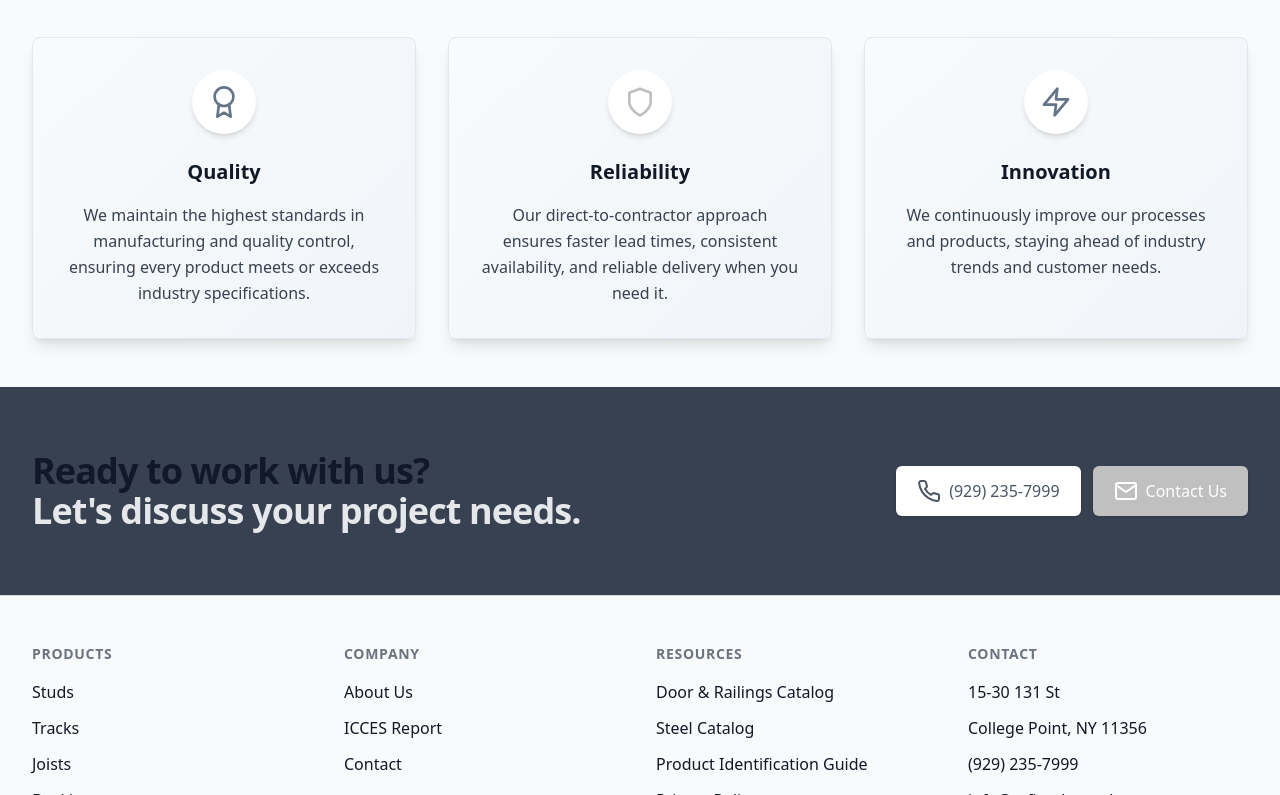
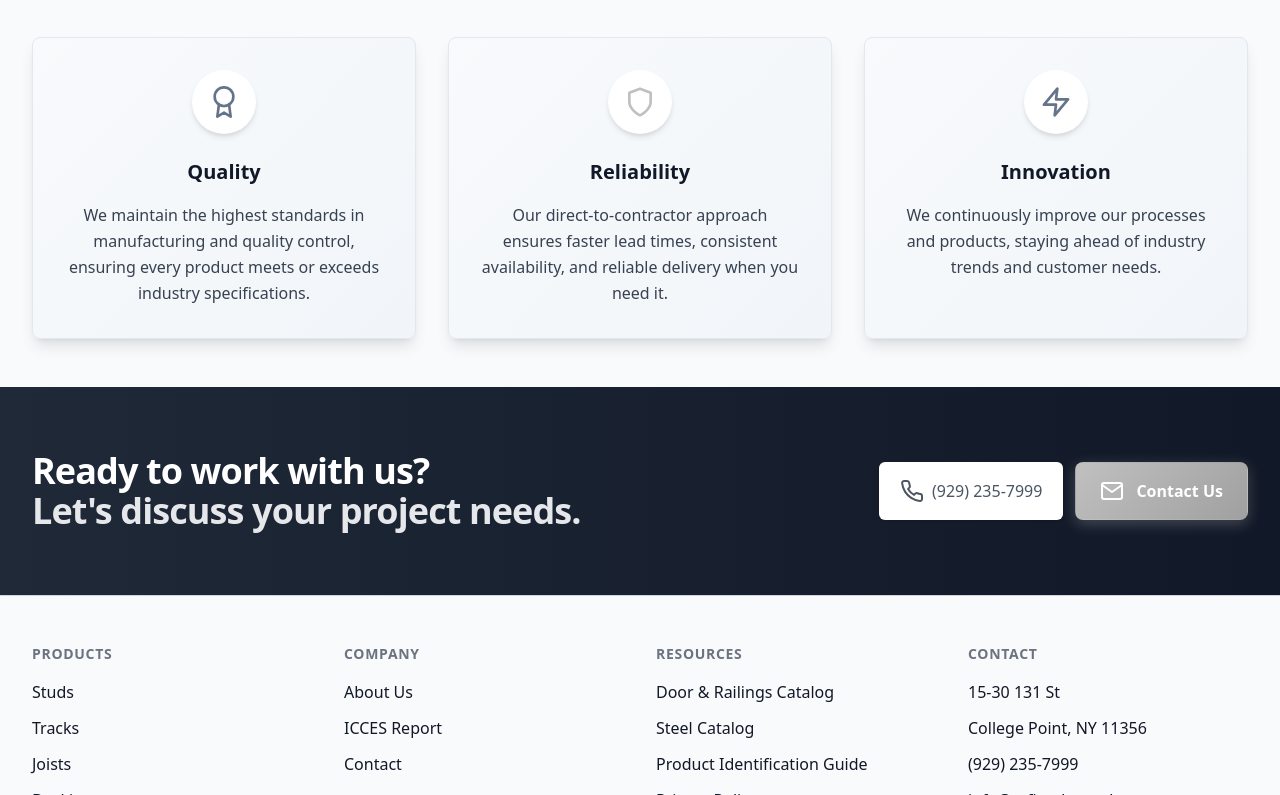
Before and after one commit to brandonlin04/refined-metal, a website: page about.html in a window 1280 px wide. Shown: the part 1170-1965 px from the top of the page. Drawn offline with nearby package versions, Linux system fonts and the light colour scheme.

Commit message:
visual updates

```diff
--- a/about.html
+++ b/about.html
@@ -67,6 +67,17 @@
         .value-card:hover .value-icon {
             transform: scale(1.1);
         }
+
+        .btn-primary {
+            background: linear-gradient(135deg, #C0C0C0 0%, #A0A0A0 100%);
+            box-shadow: 0 4px 14px 0 rgba(192, 192, 192, 0.3);
+            transition: all 0.3s ease;
+        }
+        .btn-primary:hover {
+            background: linear-gradient(135deg, #A0A0A0 0%, #808080 100%);
+            box-shadow: 0 6px 20px 0 rgba(192, 192, 192, 0.4);
+            transform: translateY(-2px);
+        }
     </style>
 </head>
 <body class="font-sans antialiased text-gray-900 bg-gray-50">
@@ -132,7 +143,7 @@
                         </p>
                     </div>
                     <div class="mt-8">
-                        <a href="contact.html" class="inline-flex items-center px-4 py-2 border border-transparent text-sm font-medium rounded-md shadow-sm text-white" style="background-color: #C0C0C0;" onmouseover="this.style.backgroundColor='#A0A0A0'" onmouseout="this.style.backgroundColor='#C0C0C0'">
+                        <a href="contact.html" class="btn-primary inline-flex items-center px-4 py-2 border border-transparent text-sm font-medium rounded-md shadow-sm text-white">
                             <i data-feather="phone" class="mr-2"></i> Contact Us
                         </a>
                     </div>
@@ -194,9 +205,9 @@
     </div>
 
     <!-- CTA -->
-    <div class="bg-gray-700">
+    <div class="bg-gradient-to-r from-gray-800 to-gray-900">
         <div class="max-w-7xl mx-auto py-12 px-4 sm:px-6 lg:py-16 lg:px-8 lg:flex lg:items-center lg:justify-between">
-            <h2 class="text-3xl font-extrabold tracking-tight text-gray-900 sm:text-4xl">
+            <h2 class="text-3xl font-extrabold tracking-tight text-white sm:text-4xl">
                 <span class="block">Ready to work with us?</span>
                 <span class="block text-gray-200">Let's discuss your project needs.</span>
             </h2>
@@ -207,8 +218,8 @@
                     </a>
                 </div>
                 <div class="ml-3 inline-flex rounded-md shadow">
-                    <a href="contact.html" class="inline-flex items-center justify-center px-5 py-3 border border-transparent text-base font-medium rounded-md text-white" style="background-color: #C0C0C0;" onmouseover="this.style.backgroundColor='#A0A0A0'" onmouseout="this.style.backgroundColor='#C0C0C0'">
-                        <i data-feather="mail" class="mr-2"></i> Contact Us
+                    <a href="contact.html" class="btn-primary inline-flex items-center justify-center px-6 py-4 border border-transparent text-base font-semibold rounded-lg text-white">
+                        <i data-feather="mail" class="mr-3"></i> Contact Us
                     </a>
                 </div>
             </div>
```
